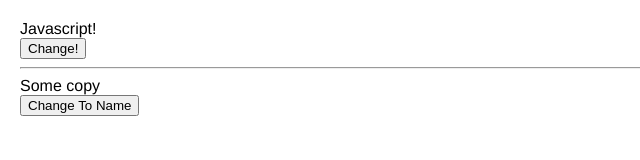
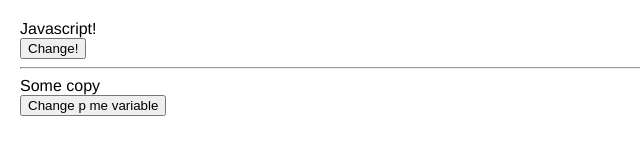
Before and after one commit to nhughes118/first-js, a plain HTML site: page index.html in a window 1280 px wide. Shown: the full height of the page, 0-640 px from the left. Drawn offline with Linux system fonts and the light colour scheme.

Commit message:
Changed changePara button text

```diff
--- a/index.html
+++ b/index.html
@@ -12,6 +12,6 @@
 		<button onclick="change()">Change!</button>
 		<hr>
 		<p id="para">Some copy</p>
-		<button onclick="changePara()">Change To Name</button>
+		<button onclick="changePara()">Change p me variable</button>
 	</body>
 </html>
```
